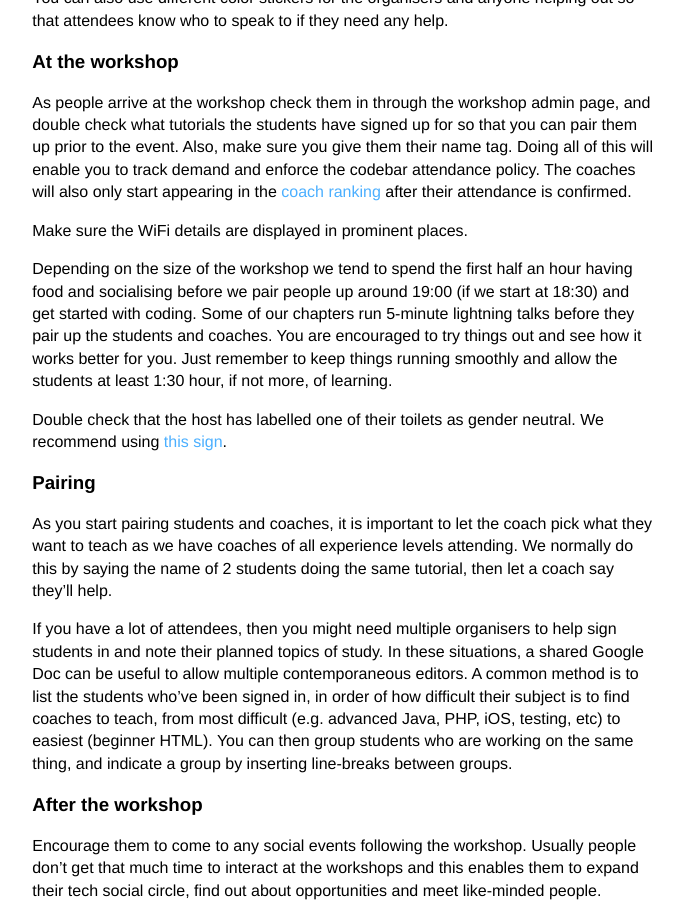
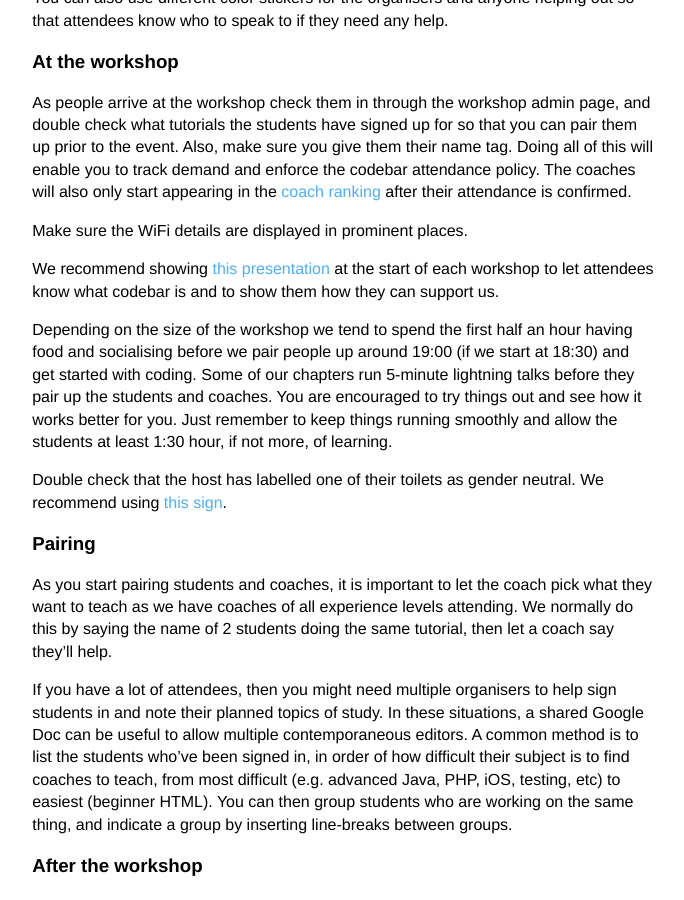
Before and after one commit to codebar/manual, a Jekyll site: the page built from _posts/2015-02-05-organiser-guide.md, in a window 1280 px wide and 900 px high, scrolled down 1858 px. Shown: the whole window, without its empty margins (430-1114 px from the left). Built offline with Jekyll 4.4.1, drawn with Linux system fonts in a browser that asks for light colours; nearby versions of some CDN libraries.

Commit message:
Added support us presentation link to organiser guide

```diff
--- a/_posts/2015-02-05-organiser-guide.md
+++ b/_posts/2015-02-05-organiser-guide.md
@@ -50,6 +50,8 @@ As people arrive at the workshop check them in through the workshop admin page,
 
 Make sure the WiFi details are displayed in prominent places.
 
+We recommend showing [this presentation](https://canva.link/h7rglimo1rsg65i) at the start of each workshop to let attendees know what codebar is and to show them how they can support us.
+
 Depending on the size of the workshop we tend to spend the first half an hour having food and socialising before we pair people up around 19:00 (if we start at 18:30) and get started with coding. Some of our chapters run 5-minute lightning talks before they pair up the students and coaches. You are encouraged to try things out and see how it works better for you. Just remember to keep things running smoothly and allow the students at least 1:30 hour, if not more, of learning.
 
 Double check that the host has labelled one of their toilets as gender neutral.  We recommend using [this sign](https://www.refugerestrooms.org/rr-sign-no-handi.pdf).
```
